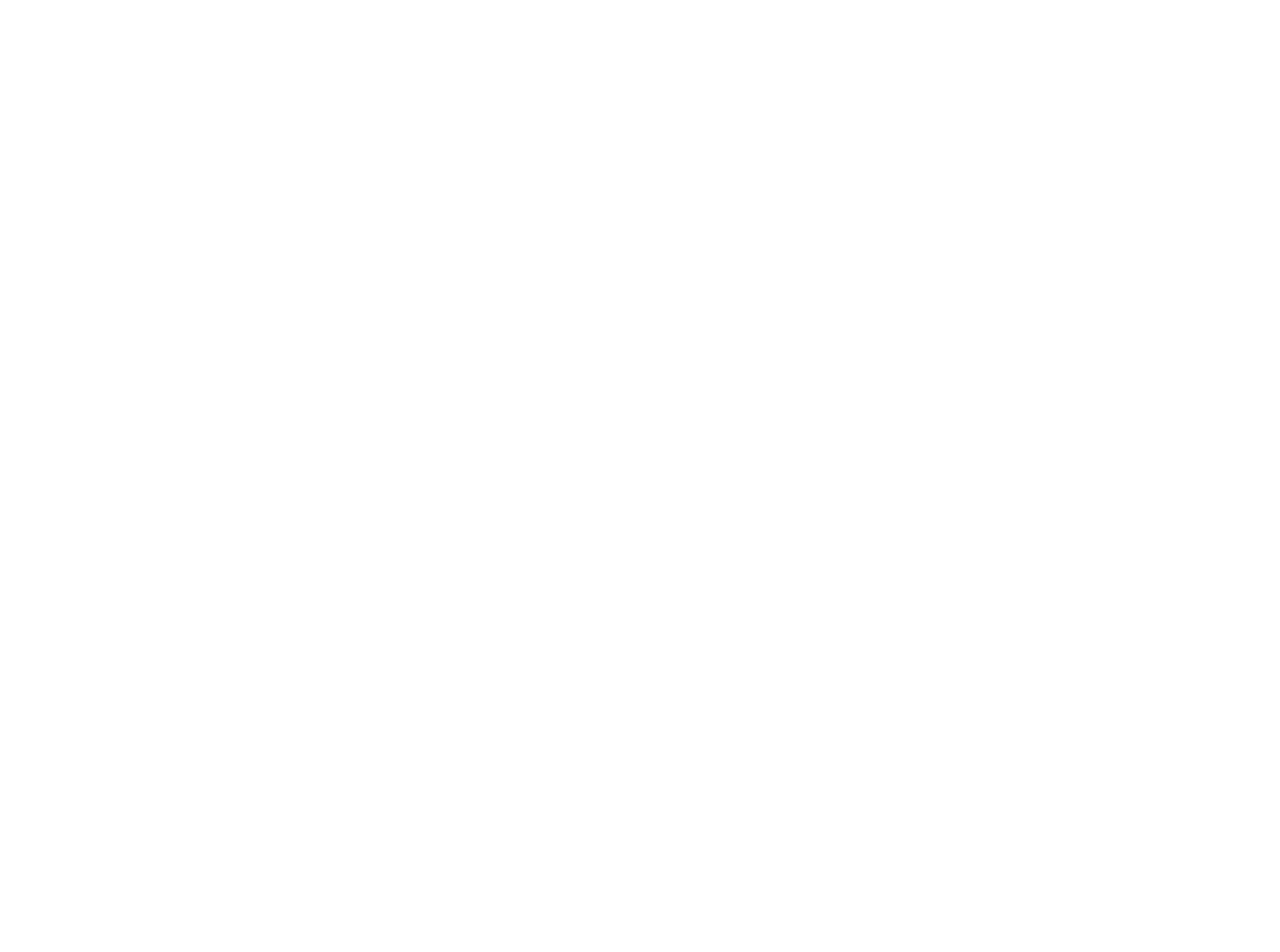
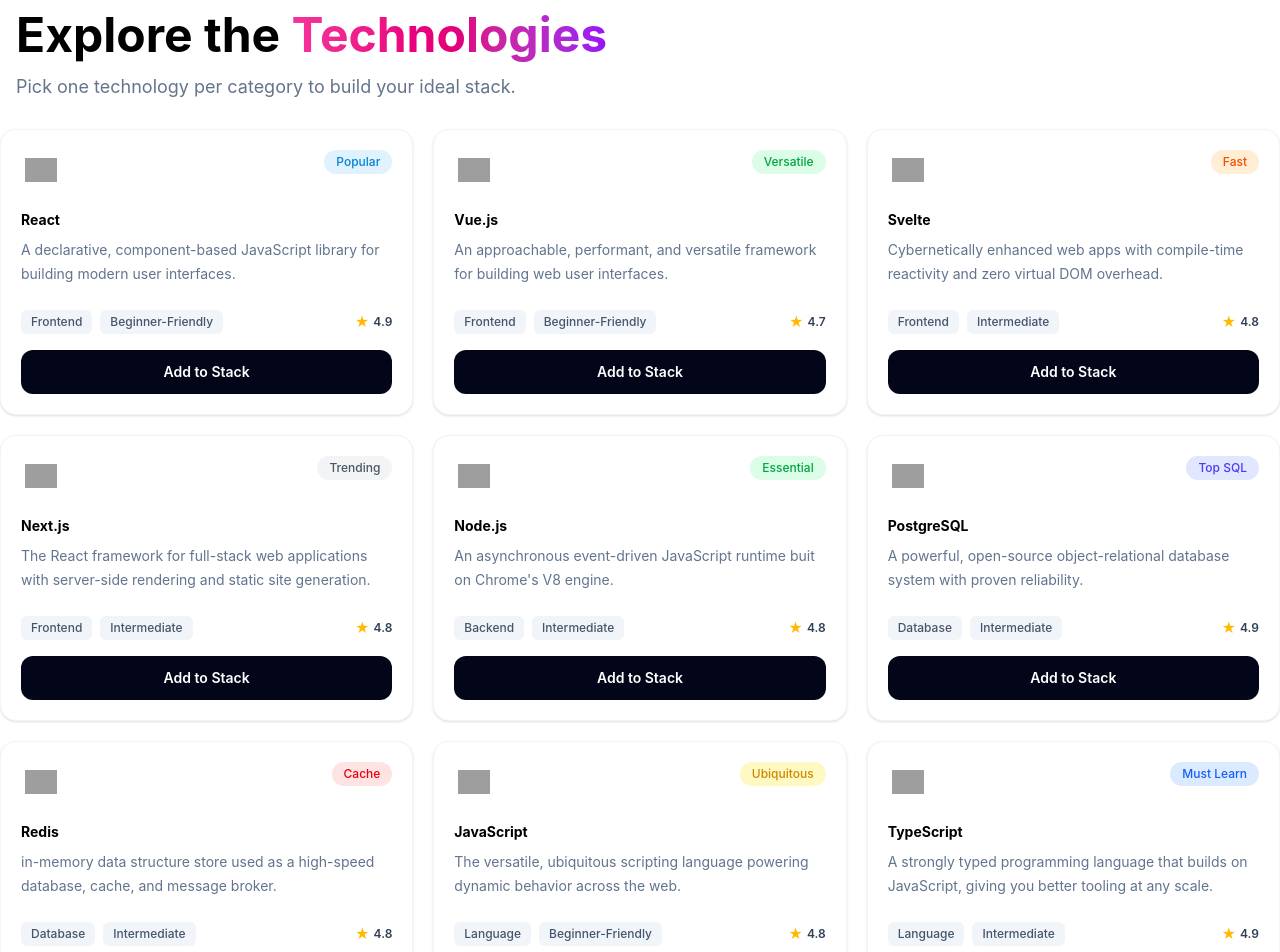
Before and after one commit to nabildev-hub/dev-stack, a React (Vite) app: page / in a window 1280 px wide. Shown: the part 740-1692 px from the top of the page. Before the commit the page ends 800 px from the top, so only its background shows below. Built offline with nearby package versions, Linux system fonts and the light colour scheme; grey boxes are pictures that could not be loaded.

Commit message:
added technologies

```diff
--- a/index.html
+++ b/index.html
@@ -1,5 +1,5 @@
 <!doctype html>
-<html lang="en">
+<html lang="en" data-theme="light">
   <head>
     <meta charset="UTF-8" />
     <link rel="icon" type="image/svg+xml" href="/favicon.svg" />
--- a/package.json
+++ b/package.json
@@ -20,6 +20,7 @@
     "@types/react": "^19.2.18",
     "@types/react-dom": "^19.2.7",
     "@vitejs/plugin-react": "^6.1.1",
+    "daisyui": "^5.7.37",
     "oxlint": "^1.81.0",
     "typescript": "~6.0.2",
     "vite": "^8.3.0"
--- /dev/null
+++ b/public/data.json
@@ -0,0 +1,134 @@
+[
+  {
+    "id": "react",
+    "name": "React",
+    "category": "Frontend",
+    "description": "A declarative, component-based JavaScript library for building modern user interfaces.",
+    "icon": "https://icon.icepanel.io/Technology/svg/React.svg",
+    "rating": 4.9,
+    "difficulty": "Beginner-Friendly",
+    "badge": "Popular",
+    "badgeColor": "bg-sky-100 text-sky-600"
+  },
+  {
+    "id": "vuejs",
+    "name": "Vue.js",
+    "category": "Frontend",
+    "description": "An approachable, performant, and versatile framework for building web user interfaces.",
+    "icon": "https://icon.icepanel.io/Technology/svg/Vue.js.svg",
+    "rating": 4.7,
+    "difficulty": "Beginner-Friendly",
+    "badge": "Versatile",
+    "badgeColor": "bg-green-100 text-green-600"
+  },
+  {
+     "id": "svelte",
+  "name": "Svelte",
+  "category": "Frontend",
+  "description": "Cybernetically enhanced web apps with compile-time reactivity and zero virtual DOM overhead.",
+  "icon": "https://icon.icepanel.io/Technology/svg/Svelte.svg",
+  "rating": 4.8,
+  "difficulty": "Intermediate",
+  "badge": "Fast",
+    "badgeColor": "bg-orange-100 text-orange-600"
+  },
+  {
+    "id": "nextjs",
+    "name": "Next.js",
+    "category": "Frontend",
+    "description": "The React framework for full-stack web applications with server-side rendering and static site generation.",
+    "icon": "https://icon.icepanel.io/Technology/svg/Next.js.svg",
+    "rating": 4.8,
+    "difficulty": "Intermediate",
+    "badge": "Trending",
+    "badgeColor": "bg-gray-100 text-gray-600"
+  },
+  {
+    "id": "nodejs",
+    "name": "Node.js",
+    "category": "Backend",
+    "description": "An asynchronous event-driven JavaScript runtime buit on Chrome's V8 engine.",
+    "icon": "https://icon.icepanel.io/Technology/svg/Node.js.svg",
+    "rating": 4.8,
+    "difficulty": "Intermediate",
+    "badge": "Essential",
+    "badgeColor": "bg-green-100 text-green-600"
+  },
+  {
+    "id": "postgresql",
+    "name": "PostgreSQL",
+    "category": "Database",
+    "description": "A powerful, open-source object-relational database system with proven reliability.",
+    "icon": "https://icon.icepanel.io/Technology/svg/PostgresSQL.svg",
+    "rating": 4.9,
+    "difficulty": "Intermediate",
+    "badge": "Top SQL",
+    "badgeColor": "bg-indigo-100 text-indigo-600"
+  },
+  {
+    "id": "redis",
+    "name": "Redis",
+    "category": "Database",
+    "description": "in-memory data structure store used as a high-speed database, cache, and message broker.",
+    "icon": "https://icon.icepanel.io/Technology/svg/Redis.svg",
+    "rating": 4.8,
+    "difficulty": "Intermediate",
+    "badge": "Cache",
+    "badgeColor": "bg-red-100 text-red-600"
+  },
+  {
+    "id": "javascript",
+    "name": "JavaScript",
+    "category": "Language",
+    "description": "The versatile, ubiquitous scripting language powering dynamic behavior across the web.",
+    "icon": "https://icon.icepanel.io/Technology/svg/JavaScript.svg",
+    "rating": 4.8,
+    "difficulty": "Beginner-Friendly",
+    "badge": "Ubiquitous",
+    "badgeColor": "bg-yellow-100 text-yellow-600"
+  },
+  {
+    "id": "typescript",
+    "name": "TypeScript",
+    "category": "Language",
+    "description": "A strongly typed programming language that builds on JavaScript, giving you better tooling at any scale.",
+    "icon": "https://icon.icepanel.io/Technology/svg/TypeScript.svg",
+    "rating": 4.9,
+    "difficulty": "Intermediate",
+    "badge": "Must Learn",
+    "badgeColor": "bg-blue-100 text-blue-600"
+  },
+  {
+    "id": "java",
+    "name": "Java",
+    "category": "Language",
+    "description": "A secure, object-oriented programming language designed for portability and scale.",
+    "icon": "https://icon.icepanel.io/Technology/svg/Java.svg",
+    "rating": 4.7,
+    "difficulty": "Beginner-Friendly",
+    "badge": "NoSQL Leader",
+    "badgeColor": "bg-blue-100 text-blue-600"
+  },
+  {
+    "id": "tailwindcss",
+    "name": "Tailwind CSS",
+    "category": "Styling",
+    "description": "A utility-first CSS framework packed with classes that can be composed to build any design directly in your markup.",
+    "icon": "https://icon.icepanel.io/Technology/svg/Tailwind-CSS.svg",
+    "rating": 4.9,
+    "difficulty": "Beginner-Friendly",
+    "badge": "Modern",
+    "badgeColor": "bg-teal-50 text-teal-600"
+  },
+  {
+    "id": "docker",
+    "name": "Docker",
+    "category": "DevOps",
+    "description": "A platform designed to build, share, and run containerized applications reliably.",
+    "icon": "https://icon.icepanel.io/Technology/svg/Docker.svg",
+    "rating": 4.8,
+    "difficulty": "Intermediate",
+    "badge": "Containers",
+    "badgeColor": "bg-blue-100 text-blue-600"
+  }
+]
--- a/src/App.tsx
+++ b/src/App.tsx
@@ -1,11 +1,24 @@
-import React from 'react'
+import React, { Suspense } from 'react'
 import Nav from './components/Nav'
 import Banner from './components/Banner'
+import type { Itechnologies } from './types/technologies'
+import Technologies from './components/technologies/Technologies'
+
+const technologiesFetch = async (): Promise<Itechnologies[]> => {
+   const res = await fetch('/data.json')
+   const data = await res.json()
+   return data
+}
+
 const App = () => {
+  const technologyPromise = technologiesFetch()
   return (
     <>
       <Nav />
      <Banner />
+     <Suspense fallback={<div className='text-center text-lg font-semibold py-12'>Loading...</div>}>
+     <Technologies technologyPromise={technologyPromise} />
+     </Suspense>
     </>
   )
 }
--- /dev/null
+++ b/src/components/technologies/Technologies.tsx
@@ -0,0 +1,29 @@
+import React, {use} from 'react'
+import type { Itechnologies } from '../../types/technologies';
+import TechnologiesCard from './TechnologiesCard';
+
+interface TechnologiesProps {
+    technologyPromise: Promise<Itechnologies[]>;
+  }
+
+const Technologies = ({  technologyPromise }:TechnologiesProps) => {
+    const technologies = use(technologyPromise)
+  return (
+      <div className="container mx-auto">
+      <div className="flex flex-col items-center lg:items-start text-center lg:text-left max-w-2xl sm:px-4">
+        <h2 className="text-4xl font-bold text-black mb-2 sm:text-5xl leading-tight lg:leading-15">
+          Explore the{" "}
+          <span className="bg-linear-to-r from-pink-500 via-pink-600 to-purple-600 bg-clip-text text-transparent block sm:inline">
+            Technologies
+          </span>
+        </h2>
+        <p className="text-lg text-[#64748B] mb-7">
+          Pick one technology per category to build your ideal stack.
+        </p>
+      </div>
+      <TechnologiesCard technologies={technologies} />
+    </div>
+  );
+};
+
+export default Technologies
--- /dev/null
+++ b/src/components/technologies/TechnologiesCard.tsx
@@ -0,0 +1,74 @@
+import React from 'react'
+
+const TechnologiesCard = ({ technologies }) => {
+    console.log(technologies, "tech from card")
+  return (
+    <div className="grid grid-cols-1 sm:grid-cols-2 lg:grid-cols-3 gap-5">
+    {technologies.map((tech) => {
+
+        return (
+          <div className="bg-white border border-slate-100 rounded-2xl p-5 shadow-sm hover:shadow-md transition-all duration-300 flex flex-col justify-between h-full">
+            <div>
+        <div className="flex items-start justify-between mb-5">
+          <div className="w-10 h-10 flex items-center justify-center">
+            <img
+              src={tech.icon}
+              alt={tech.title}
+              className="w-8 h-8 object-contain"
+            />
+          </div>
+
+          <span
+            className={` font-medium text-xs rounded-full px-3 py-1 ${tech.badgeColor}`}
+          >
+            {tech.badge}
+          </span>
+        </div>
+            <h2 className="text-black text-sm font-bold">{tech.name}</h2>
+
+        <h3 className="text-xl font-bold text-slate-900 mb-2">
+          {tech.title}
+        </h3>
+
+
+        <p className="text-slate-500 text-sm leading-6 mb-6 line-clamp-3">
+          {tech.description}
+        </p>
+      </div>
+
+
+      <div>
+
+        <div className="flex items-center justify-between text-xs text-slate-500 font-medium mb-4">
+          <div className="flex items-center gap-2">
+            <span className="bg-slate-100 text-slate-600 px-2.5 py-1 rounded-md">
+              {tech.category}
+            </span>
+            <span className="bg-slate-100 text-slate-600 px-2.5 py-1 rounded-md">
+              {tech.difficulty}
+            </span>
+          </div>
+
+          <div className="flex items-center gap-1 font-semibold text-slate-700">
+            <span className="text-amber-400 text-sm">★</span>
+            <span>{tech.rating}</span>
+          </div>
+        </div>
+
+
+        <button
+          type="button"
+          className="w-full py-3 text-white text-sm bg-slate-950 hover:bg-slate-800 font-semibold rounded-xl transition-all"
+        >
+          Add to Stack
+        </button>
+      </div>
+          </div>
+        )
+
+    })}
+    </div>
+  )
+}
+
+export default TechnologiesCard
--- a/src/index.css
+++ b/src/index.css
@@ -1 +1,2 @@
 @import "tailwindcss";
+@plugin "daisyui";
--- /dev/null
+++ b/src/types/technologies.ts
@@ -0,0 +1,10 @@
+export interface Itechnologies {
+id: string,
+    name: string;
+    category: string;
+    description: string;
+    icon: string;
+    rating: number;
+    difficulty: string;
+    badge: string;
+}
```
Also changed, not shown: 1 other file (tests, documents, lock files or other folders).
